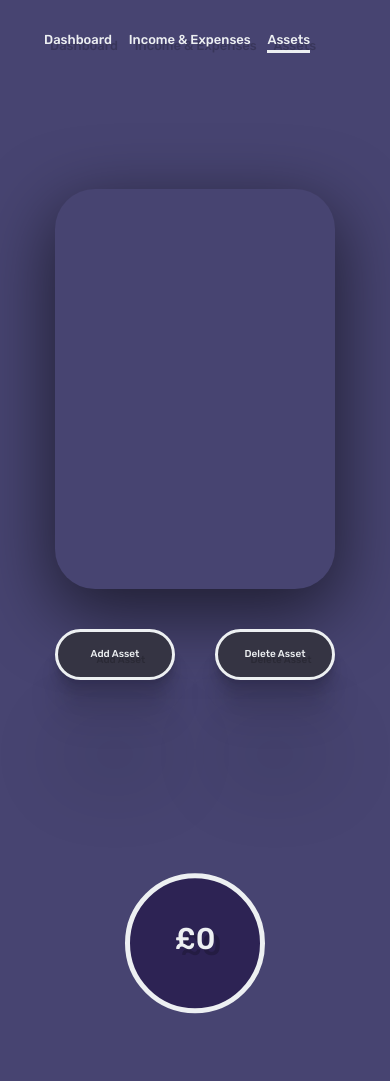
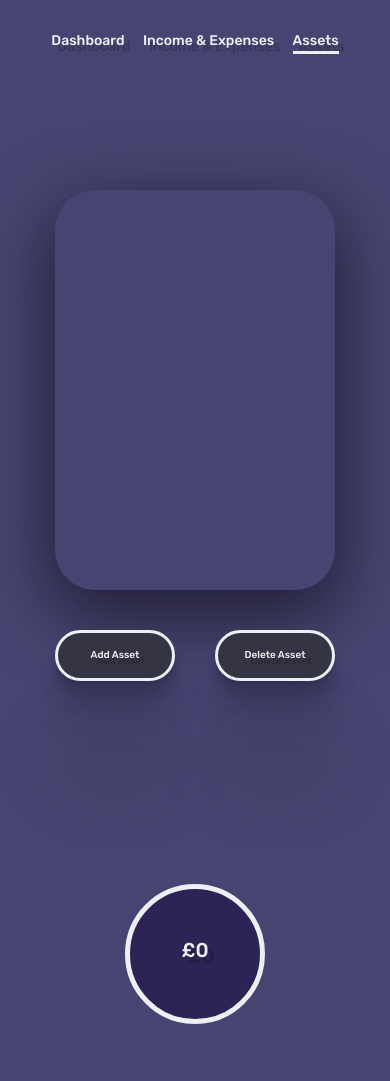
Before and after one commit to PeterGarvanski/FinView, a Flask app: page /assets in a window 390 px wide. Before the commit the page ends 1014 px from the top, so only its background shows below. Run offline with Flask 3, Linux system fonts and the light colour scheme; data that the repository does not hold is empty.

Commit message:
fix: fixed the asset cart and salary at different screen sizes

```diff
--- a/financetracker/static/css/style.css
+++ b/financetracker/static/css/style.css
@@ -326,6 +330,7 @@ h4.special-saving {
 
 .chart-box {
     width: 400px;
+    z-index: 2;
 }
 
 /* CSS For Income & Expenses Page */
@@ -390,10 +395,10 @@ h4.special-saving {
 
 .salary-circle.asset-sum {
     position: absolute;
-    width: 235px;
-    height: 235px;
+    width: 250px;
+    height: 250px;
     margin: auto;
-    transform: translateY(13%);
+    transform: translateY(15%);
 }
 
 .asset-sum > .salary {
@@ -905,9 +920,20 @@ h4.error-message {
         padding: 10px 28px;
     }
 
+    .main-nav {
+        padding-left: 0;
+        width: 100%;
+    }
+
     .nav-link {
-        font-size: 13px;
+        font-size: 14px;
     }
+
+    .nav-element {
+        gap: 5%;
+        justify-content: center;
+    }
+
 
     /* CSS For the dashboard page */
 
@@ -996,7 +1022,7 @@ h4.error-message {
     .salary-circle.asset-sum {
         width: 140px;
         height: 140px;
-        transform: translateY(188%);
+        transform: translateY(195%);
     }
 
     .input {
@@ -1009,6 +1035,12 @@ h4.error-message {
     }
 
     .asset-sum > .salary {
-        font-size: 30px;
+        font-size: 20px;
+    }
+
+    .sm-centre {
+        display: flex;
+        align-items: center;
+        justify-content: center;
     }
 }
--- a/financetracker/static/js/assets.js
+++ b/financetracker/static/js/assets.js
@@ -17,7 +17,7 @@ document.addEventListener('DOMContentLoaded', function () {
             datasets: [{
                 data: assetValues,
                 borderColor: "#edf0f2",
-                backgroundColor: [ "#edf0f2a8", "#4f4480", "#2d2354"],
+                backgroundColor: [ "#b4b5c6", "#4f4480", "#2d2354"],
                 borderWidth: 5,
             }]
         },
--- a/financetracker/templates/base.html
+++ b/financetracker/templates/base.html
@@ -15,10 +15,10 @@
     <nav class="navigation">
         <div class="container-fluid">
             <div class="row">
-                <div class="col-md-4 right-text">
+                <div class="col-sm-12 col-md-4 right-text">
                     <h2 class="website-name main-nav txt-shadow sm-remove">FinView</h2>
                 </div>
-                <div class="col-sm-12 col-md-8">
+                <div class="col-sm-12 col-md-8 sm-centre">
                     <ul class="main-nav left-text nav-element">
                         <li>
                             <a href="{{ url_for('dashboard') }}"
```
Also changed, not shown: other parts of financetracker/static/css/style.css (+20 -6 lines).
